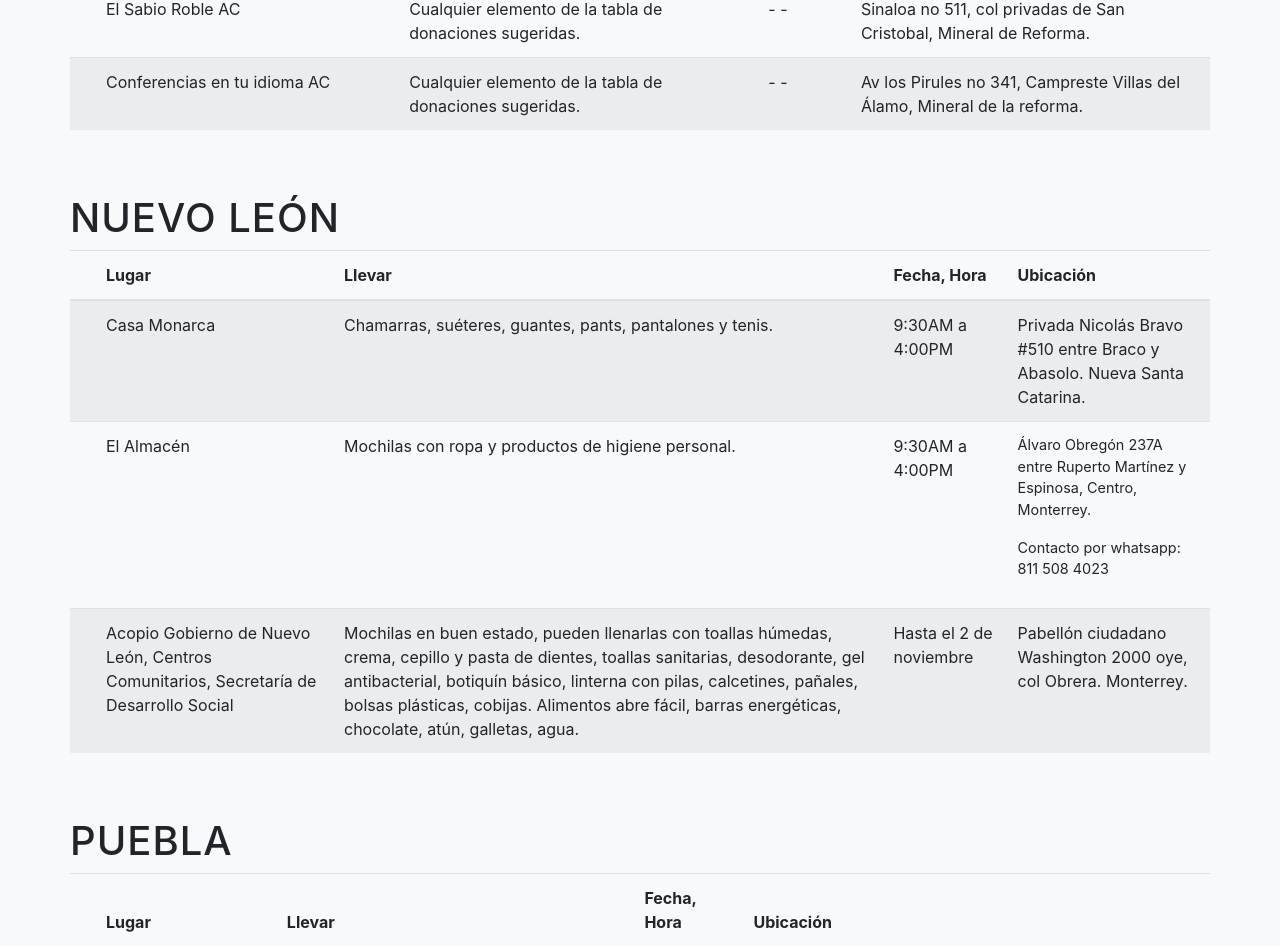
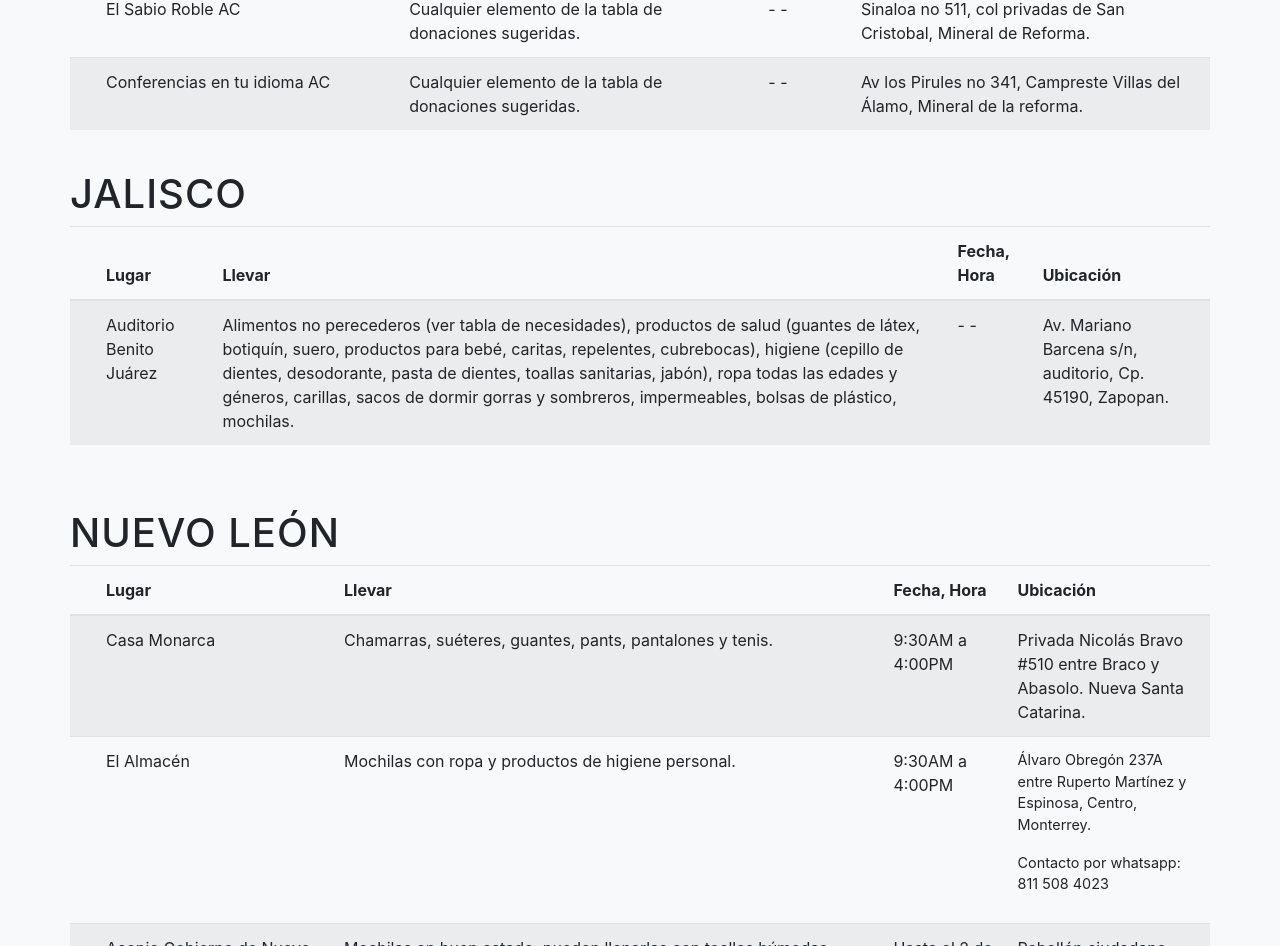
Before and after one commit to poncho1290/carabanamigrante, a website with bundled scripts: page index.html in a window 1280 px wide. Shown: the part 6453-7399 px from the top of the page. Built offline with nearby package versions, Linux system fonts and the light colour scheme.

Commit message:
Se agrega Jalisco a la lista de acopios.

```diff
--- a/index.html
+++ b/index.html
@@ -628,6 +628,30 @@
               </tbody>
             </table>
 
+            <!--Jalisco-->
+
+            <h1 class="pt-4">Jalisco</h1>
+            <table class="table table-striped col-sm-12">
+              <thead>
+                <tr>
+                  <th scope="col"></th>
+                  <th scope="col">Lugar</th>
+                  <th scope="col">Llevar</th>
+                  <th scope="col">Fecha, Hora</th>
+                  <th scope="col">Ubicación</th>
+                </tr>
+              </thead>
+              <tbody>
+                <tr>
+                  <th scope="row"></th>
+                  <td>Auditorio Benito Juárez</td>
+                  <td>Alimentos no perecederos (ver tabla de necesidades), productos de salud (guantes de látex, botiquín, suero, productos para bebé, caritas, repelentes, cubrebocas), higiene (cepillo de dientes, desodorante, pasta de dientes, toallas sanitarias, jabón), ropa todas las edades y géneros, carillas, sacos de dormir gorras y sombreros, impermeables, bolsas de plástico, mochilas.</td>
+                  <td>- -</td>
+                  <td>Av. Mariano Barcena s/n, auditorio, Cp. 45190, Zapopan.</td>
+                </tr>
+              </tbody>
+            </table>
+
     <!-- Nuevo León -->
 
             <h1 class="pt-5">Nuevo León</h1>
```
